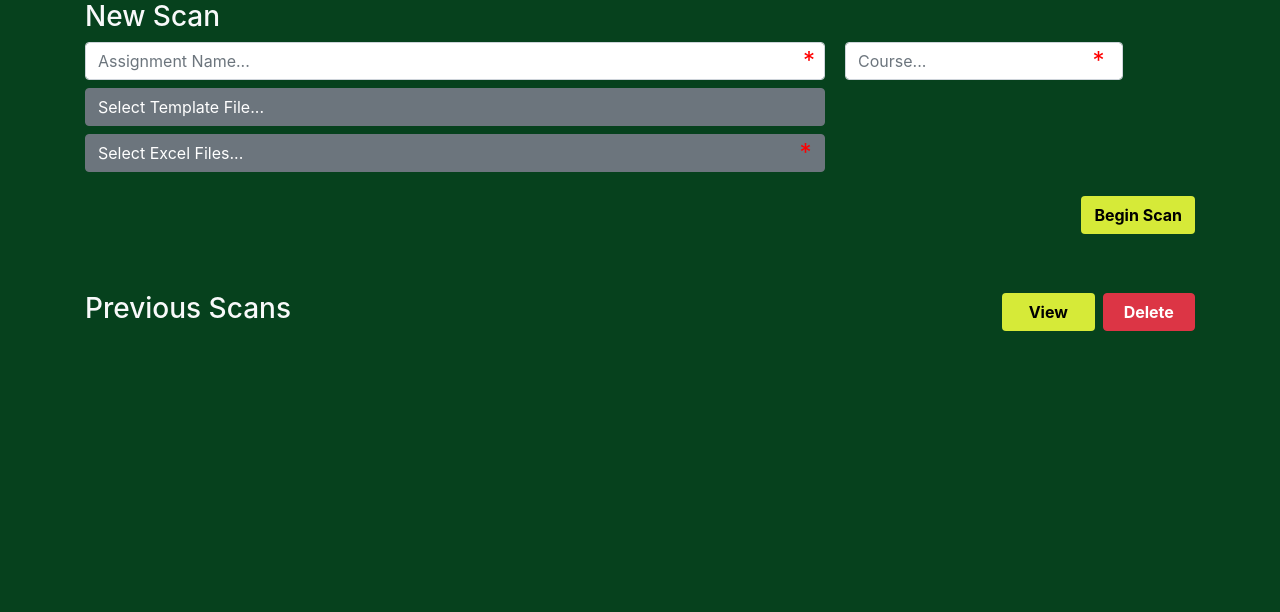
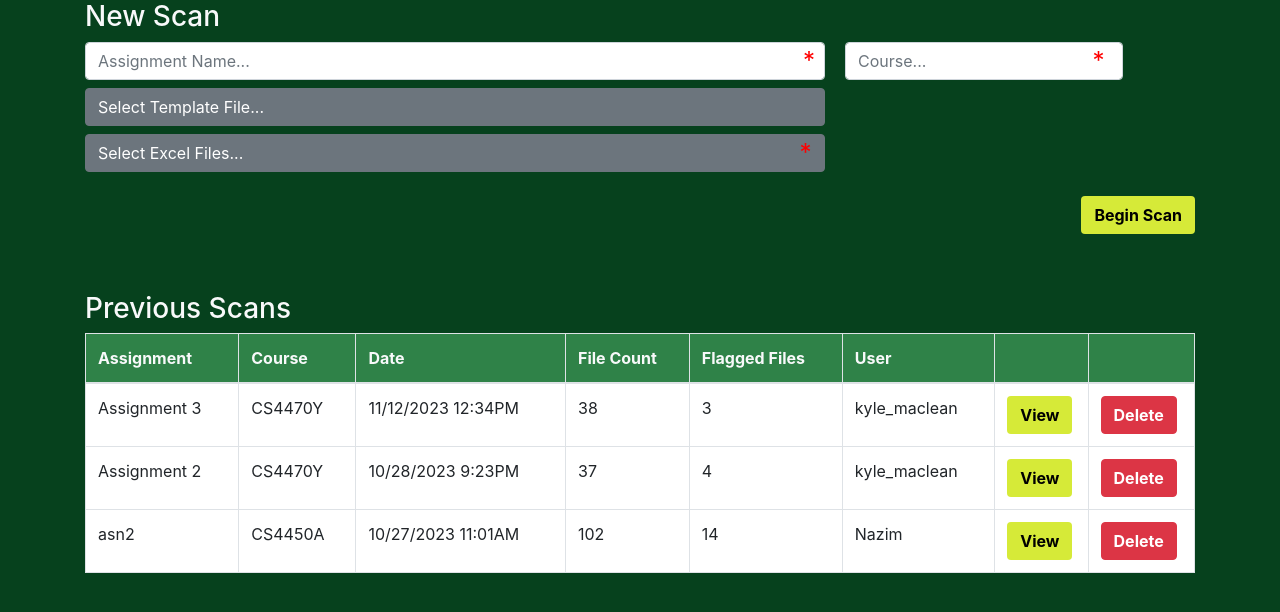
Before and after one commit to Dhruv-Panicker/ExcelGuard, a Flask app: page / in a window 1280 px wide. Shown: the part 80-692 px from the top of the page. Run offline with Flask 2, Linux system fonts and the light colour scheme; some libraries are stand-ins or nearby versions.

Commit message:
feat: adding previous scans table layout with manual entries

```diff
--- a/templates/scan_list.html
+++ b/templates/scan_list.html
@@ -60,8 +60,65 @@
       <div>
         <div class="form-inline">
           <h3 class="col text-light ml-0 pl-0">Previous Scans</h3>
-          <button class="btn bg-yellow col-1 col-offset-4 mr-2"><strong>View</strong></button>
-          <button class="btn btn-danger col-1"><strong>Delete</strong></button>
+          <table id="data" class="table table-bordered bg-white">
+            <thead>
+              <tr class="bg-green text-light">
+                <th>Assignment</th>
+                <th>Course</th>
+                <th>Date</th>
+                <th>File Count</th>
+                <th>Flagged Files</th>
+                <th>User</th>
+                <th></th>
+                <th></th>
+              </tr>
+            </thead>
+            <tbody>
+              <!-- instead of manually creating each the table rows below, we will instead iterate through each of the "previous scans" from the DB and display thier information -->
+              <tr>
+                <td>Assignment 3</td>
+                <td>CS4470Y</td>
+                <td>11/12/2023 12:34PM</td>
+                <td>38</td>
+                <td>3</td>
+                <td>kyle_maclean</td>
+                <td class="pr-0">
+                  <button type="submit" class="btn bg-yellow" name="view_scan"><strong>View</strong></button>
+                </td>
+                <td class="pr-0">
+                  <button class="btn btn-danger"><strong>Delete</strong></button>
+                </td>
+              </tr>
+              <tr>
+                <td>Assignment 2</td>
+                <td>CS4470Y</td>
+                <td>10/28/2023 9:23PM</td>
+                <td>37</td>
+                <td>4</td>
+                <td>kyle_maclean</td>
+                <td class="pr-0">
+                  <button type="submit" class="btn bg-yellow" name="view_scan"><strong>View</strong></button>
+                </td>
+                <td class="pr-0">
+                  <button class="btn btn-danger"><strong>Delete</strong></button>
+                </td>
+              </tr>
+              <tr>
+                <td>asn2</td>
+                <td>CS4450A</td>
+                <td>10/27/2023 11:01AM</td>
+                <td>102</td>
+                <td>14</td>
+                <td>Nazim</td>
+                <td class="pr-0">
+                  <button type="submit" class="btn bg-yellow" name="view_scan"><strong>View</strong></button>
+                </td>
+                <td class="pr-0">
+                  <button class="btn btn-danger"><strong>Delete</strong></button>
+                </td>
+              </tr>
+            </tbody>
+          </table>
         </div>
       </div>
 
```
